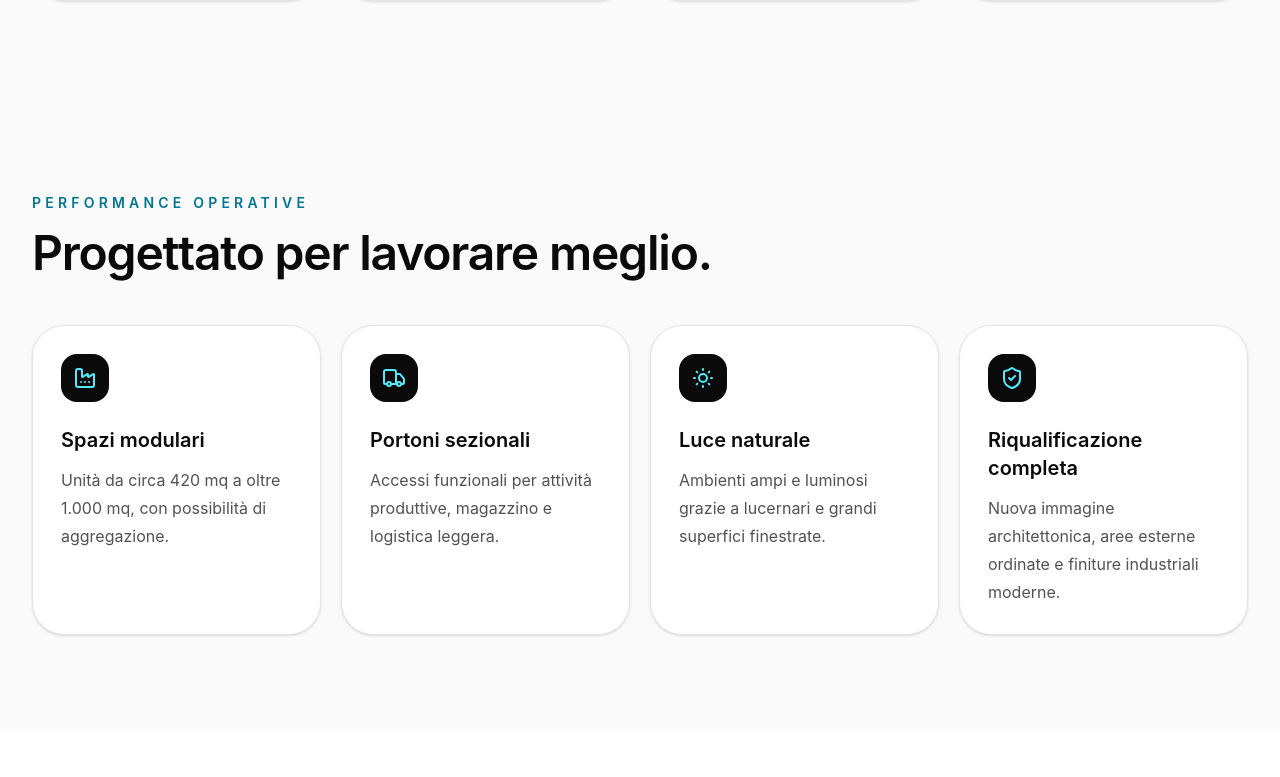
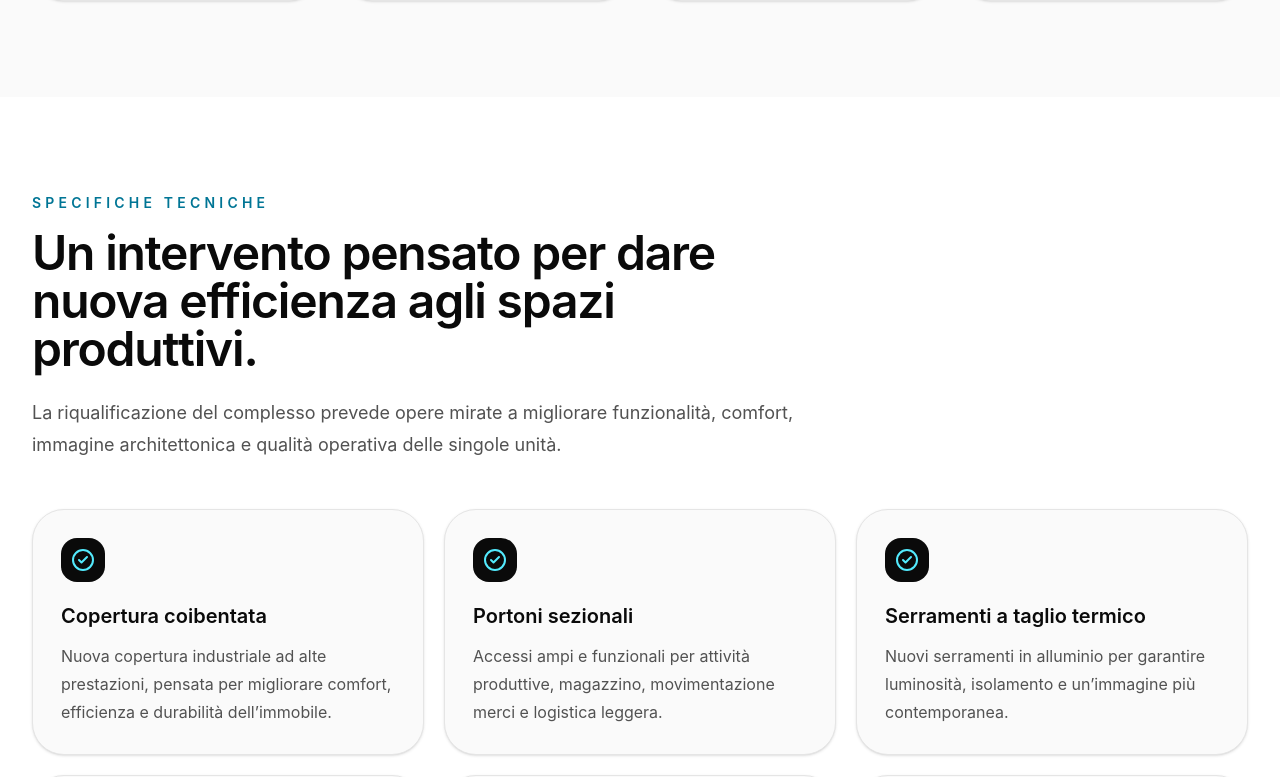
Before and after one commit to marcogelfi-code/paderno-business-hub, a React (Vite) app: page / in a window 1280 px wide. Shown: the part 3243-4020 px from the top of the page. Built offline with nearby package versions, Linux system fonts and the light colour scheme.

Commit message:
Aggiunge sezione specifiche tecniche

```diff
--- a/src/App.jsx
+++ b/src/App.jsx
@@ -720,7 +720,6 @@ export default function PadernoBusinessHub() {
       <Masterplan />
       <Project />
       <Features />
-      <Features />
       <TechnicalSpecs />
       <Spaces />
       <Location />
```
